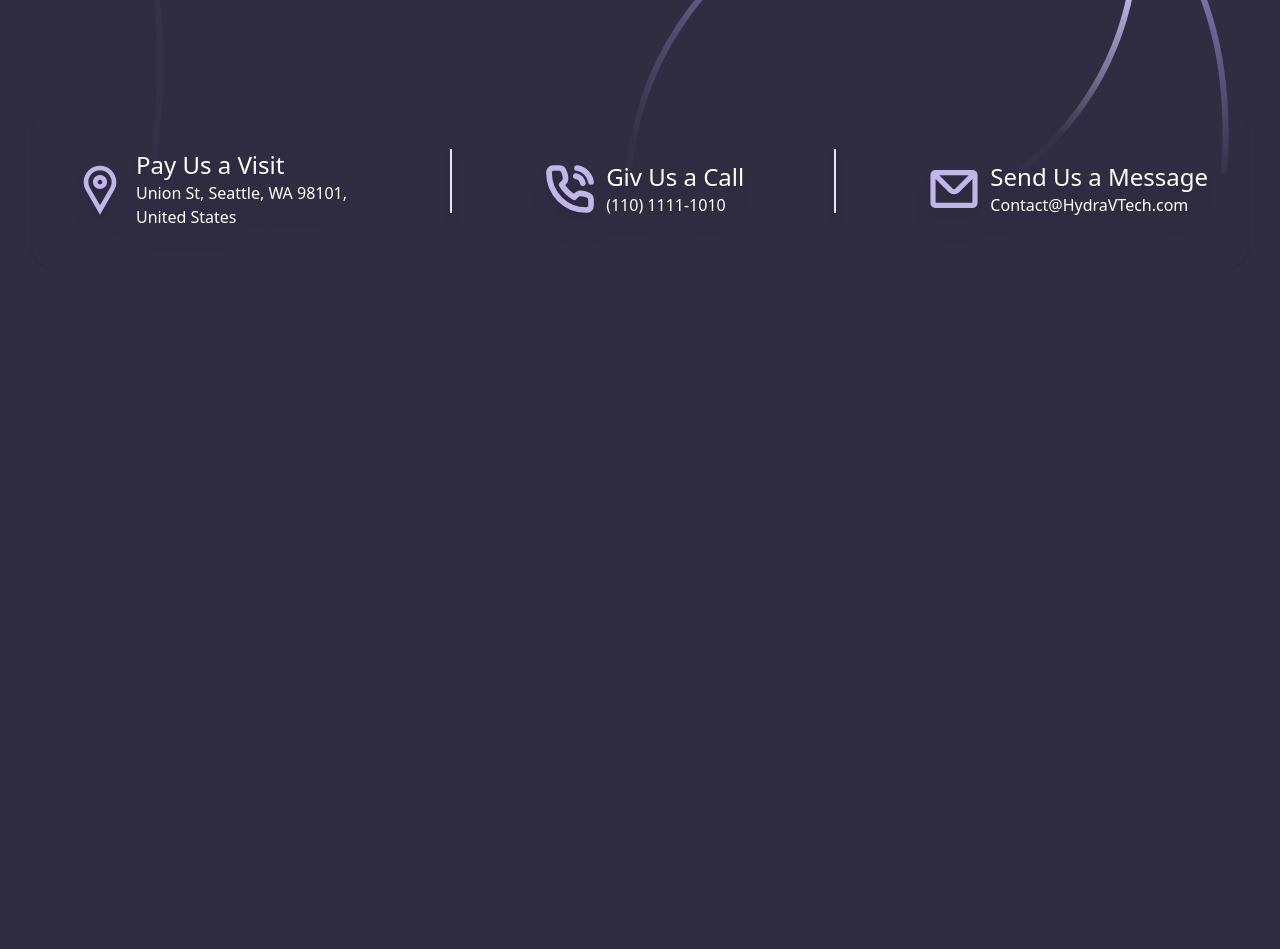
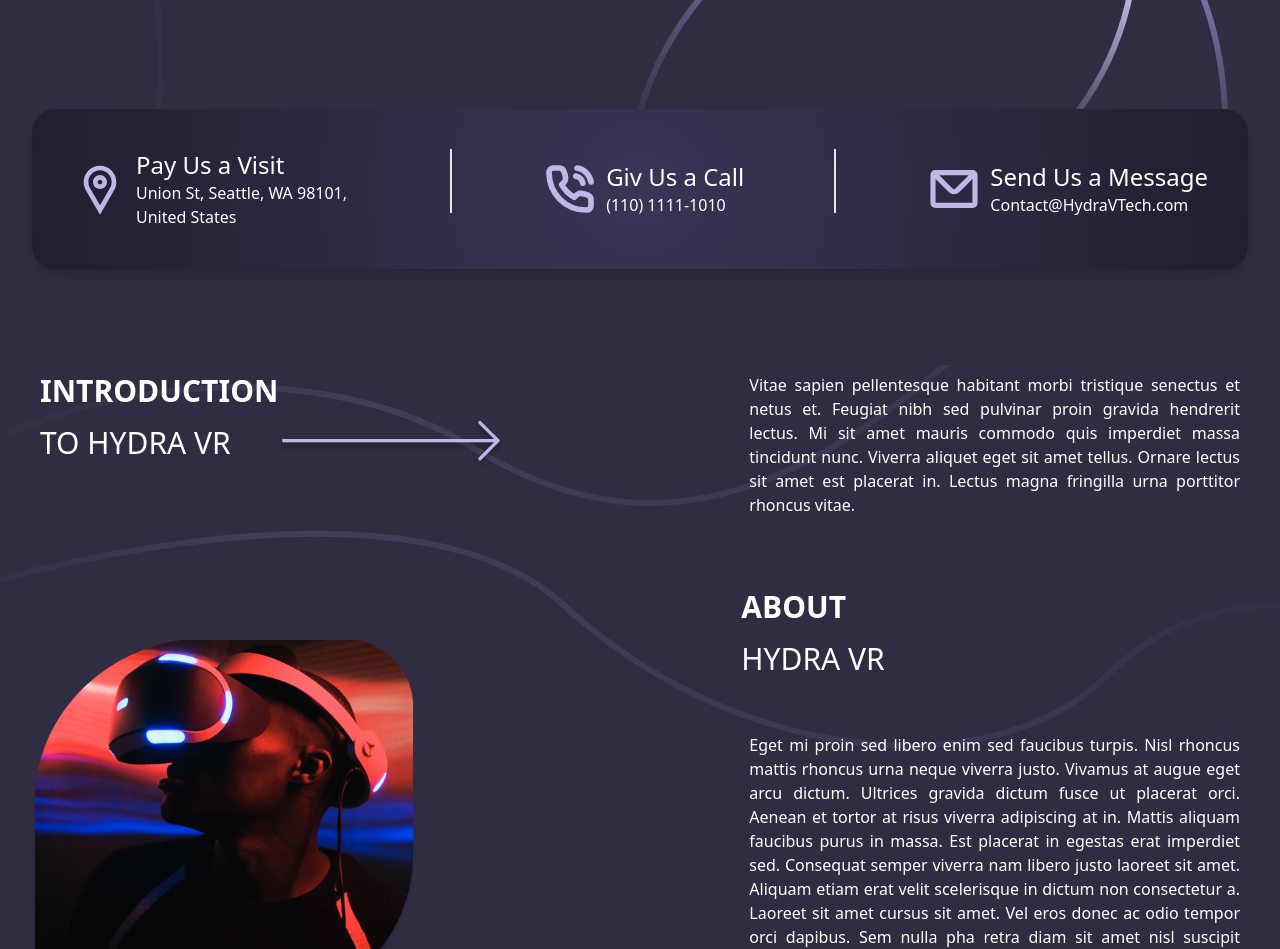
Before and after one commit to Sahar-De/HydraLandingPage, a website: page page.html in a window 1280 px wide. Shown: the part 626-1575 px from the top of the page. Before the commit the page ends 895 px from the top, so only its background shows below. Drawn offline with nearby package versions, Linux system fonts and the light colour scheme.

Commit message:
section introduction complete

```diff
--- a/page.html
+++ b/page.html
@@ -91,7 +91,7 @@
           </div>
 
           <div class="slider-Container hidden lg:block pt-28">
-            <div class="Slider flex  bg-radial rounded-3xl shadow  justify-between drop-shadow-xl p-10">
+            <div class="Slider flex bg-[radial-gradient(circle,#3A3456,#211E2E)]   rounded-3xl shadow  justify-between drop-shadow-xl p-10">
               <div class="flex max-w-72 gap-2 items-center">
                 <img class="size-14" src="assets/images/Location.svg" />
                 <div class="flex flex-col">
@@ -128,5 +128,50 @@
         </div>
       </div>
     </section>
+    <section class="Introduction h-96 mt-24  bg-[url('assets/images/IntroductionBg.svg')] bg-no-repeat bg-bottom">
+
+      <div class="container">
+        <div class="flex flex-col gap-16">
+          <div class="flex flex-col md:flex-row justify-between">
+            <div class="flex md:w-1/2 lg:w-5/12 p-2">
+              <h3 class="font-bold text-3xl text-center md:text-left w-full text-white">INTRODUCTION <br><span class="font-light block my-4 ">TO HYDRA VR</span></h3>
+              <img src="./assets/images/longArrow.svg" class="hidden  lg:block w-64">
+            </div>
+            <div class="md:w-1/2 lg:w-5/12">
+              <p class="text-md text-justify text-white p-2">
+                Vitae sapien pellentesque habitant morbi tristique senectus et netus et. Feugiat
+                nibh sed pulvinar proin gravida hendrerit lectus. Mi sit amet mauris commodo
+                quis imperdiet massa tincidunt nunc. Viverra aliquet eget sit amet tellus. Ornare
+                lectus sit amet est placerat in. Lectus magna fringilla urna porttitor rhoncus vitae.
+              </p>
+            </div>
+          </div>
+
+          <div class="flex flex-col gap-y-8 gap-x-5 items-center md:flex-row justify-between">
+            <img src="assets/images/IntroductionPhoto.png" alt="hydra" class="max-h-96 max-w-96  lg:w-5/12 ">
+            <div class="flex flex-col items-center gap-y-8 lg:w-5/12">
+              <h3 class="font-bold text-3xl text-center md:text-left w-full text-white">ABOUT<br><span class="font-light block my-4">HYDRA VR</span></h3>
+              <p class="text-white text-justify p-2">
+                Eget mi proin sed libero enim sed faucibus turpis. Nisl rhoncus mattis rhoncus
+                urna neque viverra justo. Vivamus at augue eget arcu dictum. Ultrices gravida
+                dictum fusce ut placerat orci. Aenean et tortor at risus viverra adipiscing at in.
+                Mattis aliquam faucibus purus in massa. Est placerat in egestas erat imperdiet
+                sed. Consequat semper viverra nam libero justo laoreet sit amet. Aliquam
+                etiam erat velit scelerisque in dictum non consectetur a. Laoreet sit amet
+                cursus sit amet. Vel eros donec ac odio tempor orci dapibus. Sem nulla pha
+                retra diam sit amet nisl suscipit adipiscing bibendum. Leo a diam sollicitudi
+                n tempor.
+              </p>
+
+              <button class="Rectangle5 w-52 flex-shrink-0 text-center border border-purple transition-all duration-200  py-4 hover:bg-gradient-to-r from-[#8076af] to-[#c0b7e7] rounded-3xl text-white">
+                Get In Touch
+              </button>
+            </div>
+          </div>
+        </div>
+
+
+      </div>
+    </section>
   </body>
 </html>
```
Also changed, not shown: output.css.
